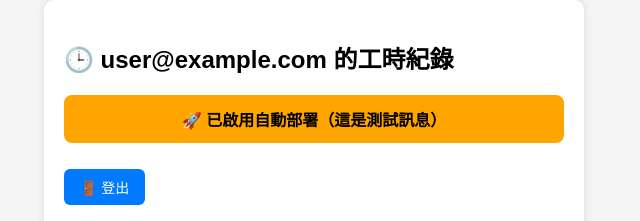
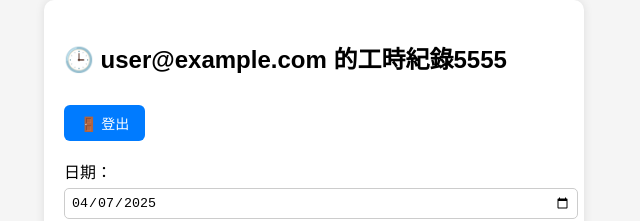
Before and after one commit to powei-888/worktime-tracker, a React (Create React App) app: page / in a window 1280 px wide. Shown: the top 221 px of the page, without its empty margins (326-966 px from the left). Built offline with nearby package versions, Linux system fonts and the light colour scheme; no server answers; the database is empty; sample sign-in values are in the browser's storage.

Commit message:
更新內容

```diff
--- a/src/pages/HomePage.js
+++ b/src/pages/HomePage.js
@@ -138,10 +138,7 @@ export default function HomePage() {
 
   return (
     <div className="container">
-      <h2>🕒 {auth.currentUser.email} 的工時紀錄</h2>
-      <div style={{ backgroundColor: '#ffa500', padding: '12px', borderRadius: '8px', marginBottom: '16px', textAlign: 'center', fontWeight: 'bold' }}>
-  🚀 已啟用自動部署（這是測試訊息）
-</div>
+      <h2>🕒 {auth.currentUser.email} 的工時紀錄5555</h2>
 
       <button onClick={logout}>🚪 登出</button>
       <br /><br />
```
